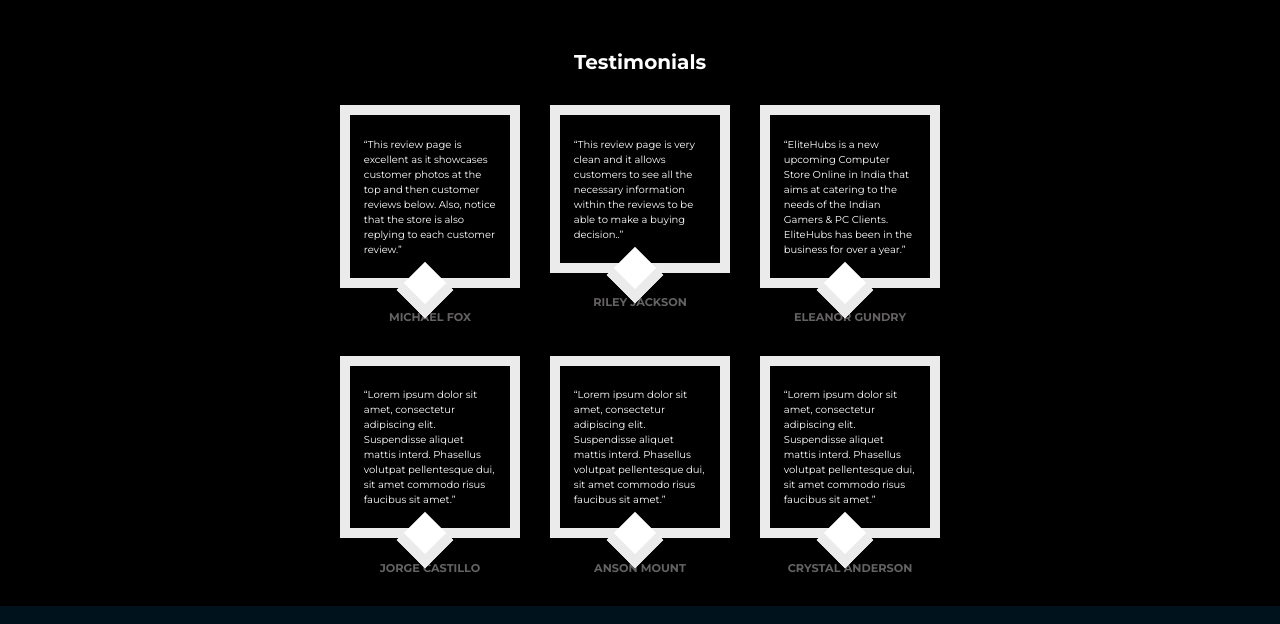
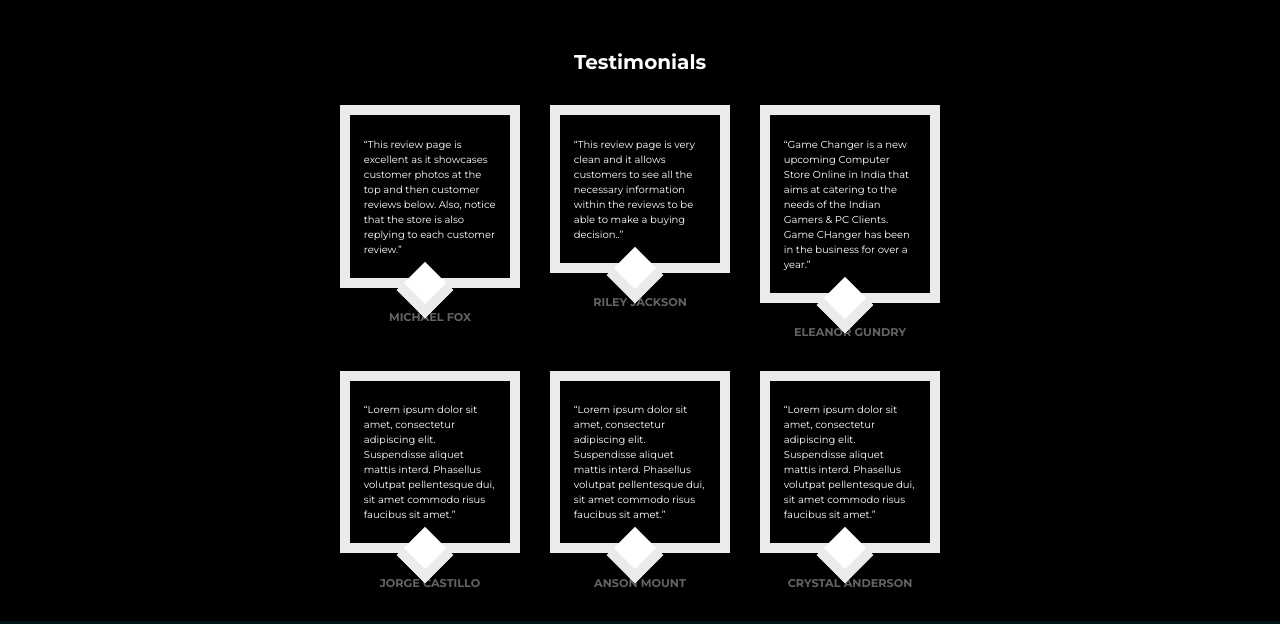
Before and after one commit to sumanth0523/GameChanger, a plain HTML site: page index.html in a window 1280 px wide. Shown: the part 8760-9384 px from the top of the page. Drawn offline with Linux system fonts and the light colour scheme.

Commit message:
Update index.html

```diff
--- a/index.html
+++ b/index.html
@@ -772,9 +772,9 @@
           <li>
             <div>
               <p>
-                &ldquo;EliteHubs is a new upcoming Computer Store Online in India that aims at catering to the needs of the Indian Gamers & PC Clients.
+                &ldquo;Game Changer is a new upcoming Computer Store Online in India that aims at catering to the needs of the Indian Gamers & PC Clients.
 
-EliteHubs has been in the business for over a year.&rdquo;
+Game CHanger has been in the business for over a year.&rdquo;
               </p>
               <span class="quote-arrow"></span>
             </div>
```
